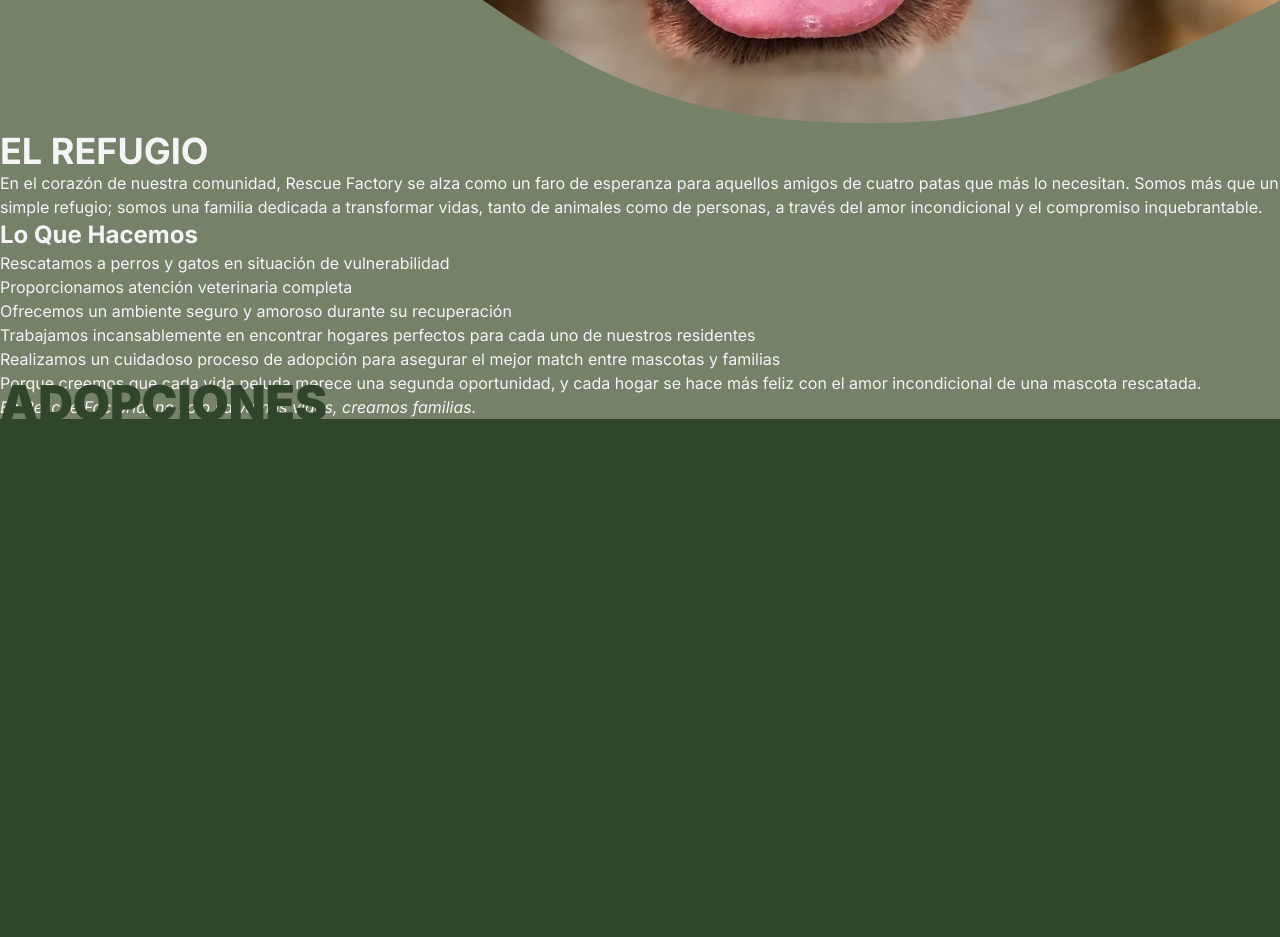
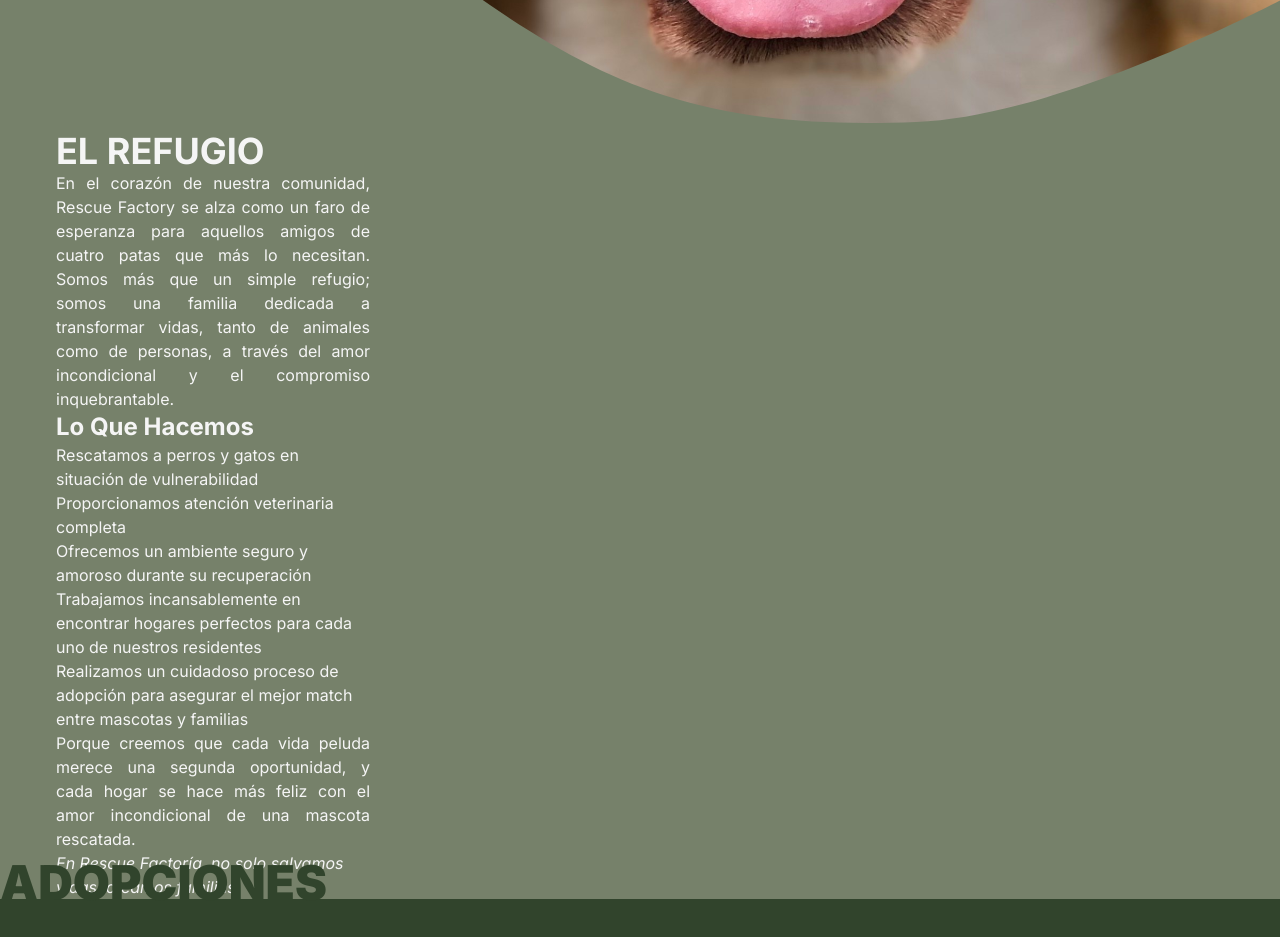
Before and after one commit to a-bac-0/rescue_factory, a React (Vite) app in the folder client/: page / in a window 1280 px wide. Shown: the part 920-1857 px from the top of the page. Built offline with nearby package versions, Linux system fonts and the light colour scheme.

Commit message:
Margins added to the text

```diff
--- a/client/src/pages/Home.jsx
+++ b/client/src/pages/Home.jsx
@@ -9,9 +9,9 @@
         alt="Header Home"
         className="w-full h-auto object-cover"
       />
-      <section className="text-[#F5F5F5]">
+      <section className="w-[314px] mx-14 text-[#F5F5F5]">
         <h1 className="font-bold text-4xl">EL REFUGIO</h1>
-        <p>
+        <p className="text-justify">
           En el corazón de nuestra comunidad, Rescue Factory se alza como un
           faro de esperanza para aquellos amigos de cuatro patas que más lo
           necesitan. Somos más que un simple refugio; somos una familia dedicada
@@ -35,7 +35,7 @@
           </li>
         </ul>
 
-        <p>
+        <p className="text-justify">
           Porque creemos que cada vida peluda merece una segunda oportunidad, y
           cada hogar se hace más feliz con el amor incondicional de una mascota
           rescatada.
```
